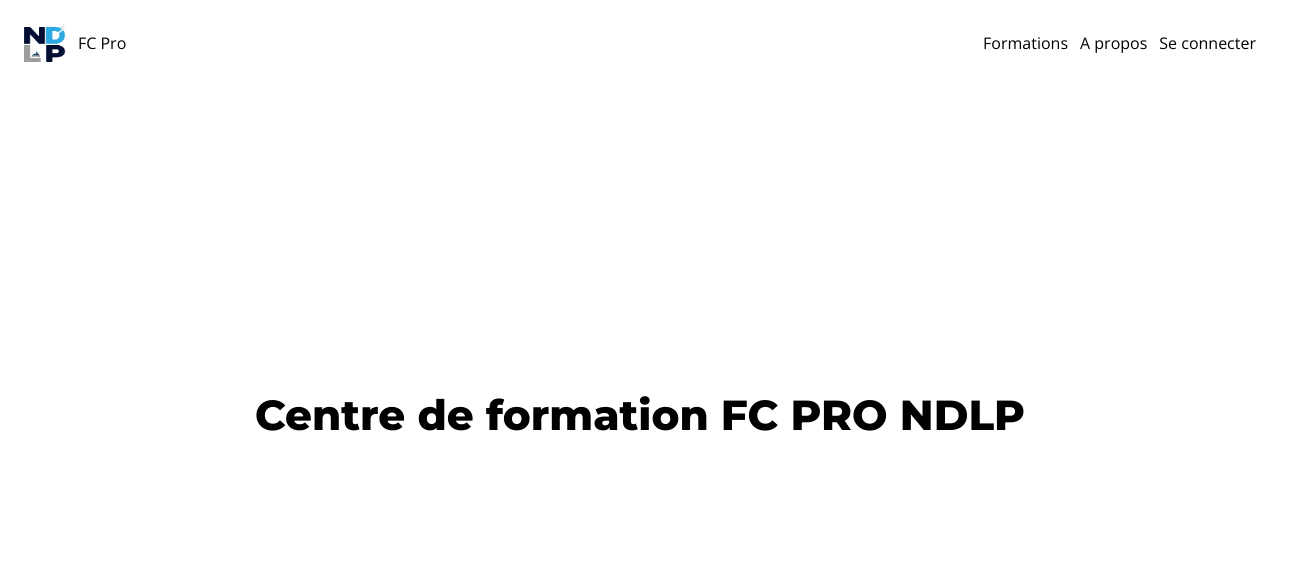
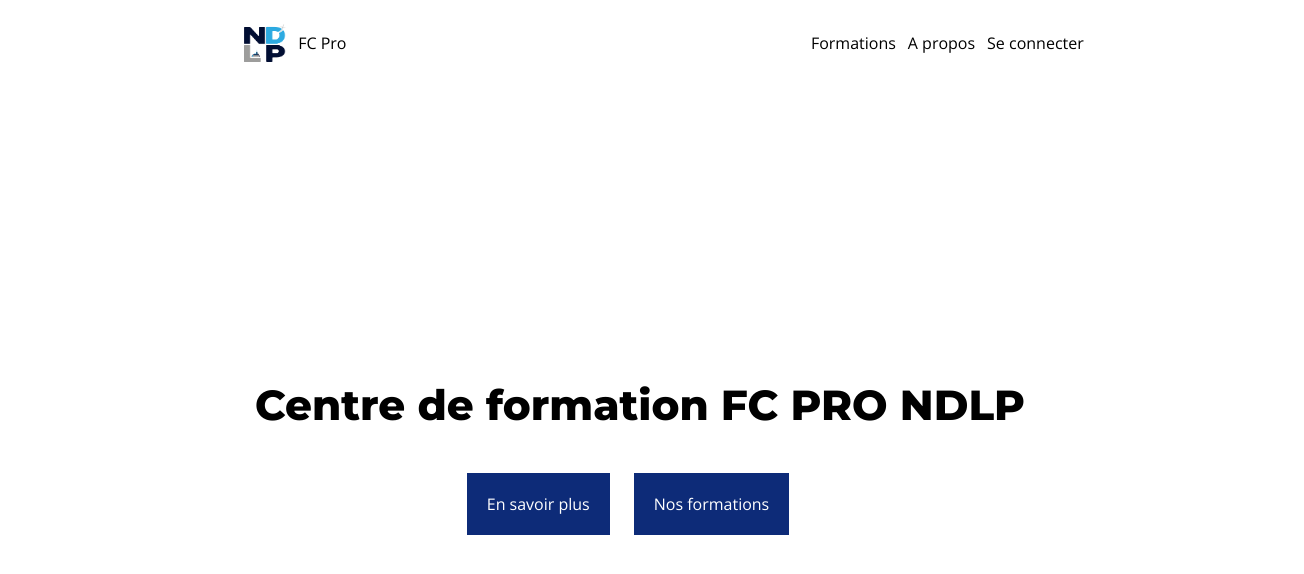
Before and after one commit to geekcatfr/projet-premiere-annee, a React (Vite) app in the folder client/: page / in a window 1280 px wide. Shown: the top 574 px of the page, 1304 px wide, since content can reach past the window. Built offline with nearby package versions, Linux system fonts and the light colour scheme.

Commit message:
Fixed nav position

```diff
--- a/client/src/components/Navbar/Navbar.css
+++ b/client/src/components/Navbar/Navbar.css
@@ -4,13 +4,15 @@
 }
 
 .navbar {
+  position: relative;
   font-family: 'Open Sans', sans-serif;
   margin-left: 24px;
   margin-right: 24px;
   margin-top: 24px;
   margin-bottom: 24px;
+  width: 100%;
   display: flex;
-  justify-content: space-between;
+  justify-content: space-around;
   align-items: center;
 }
 
@@ -37,8 +39,8 @@
   margin-left: 12px;
 }
 
-.button {
+/*.button {
   color: white;
   padding: 10px;
   background-color: var(--button-background-color);
-}
+}$/
```
